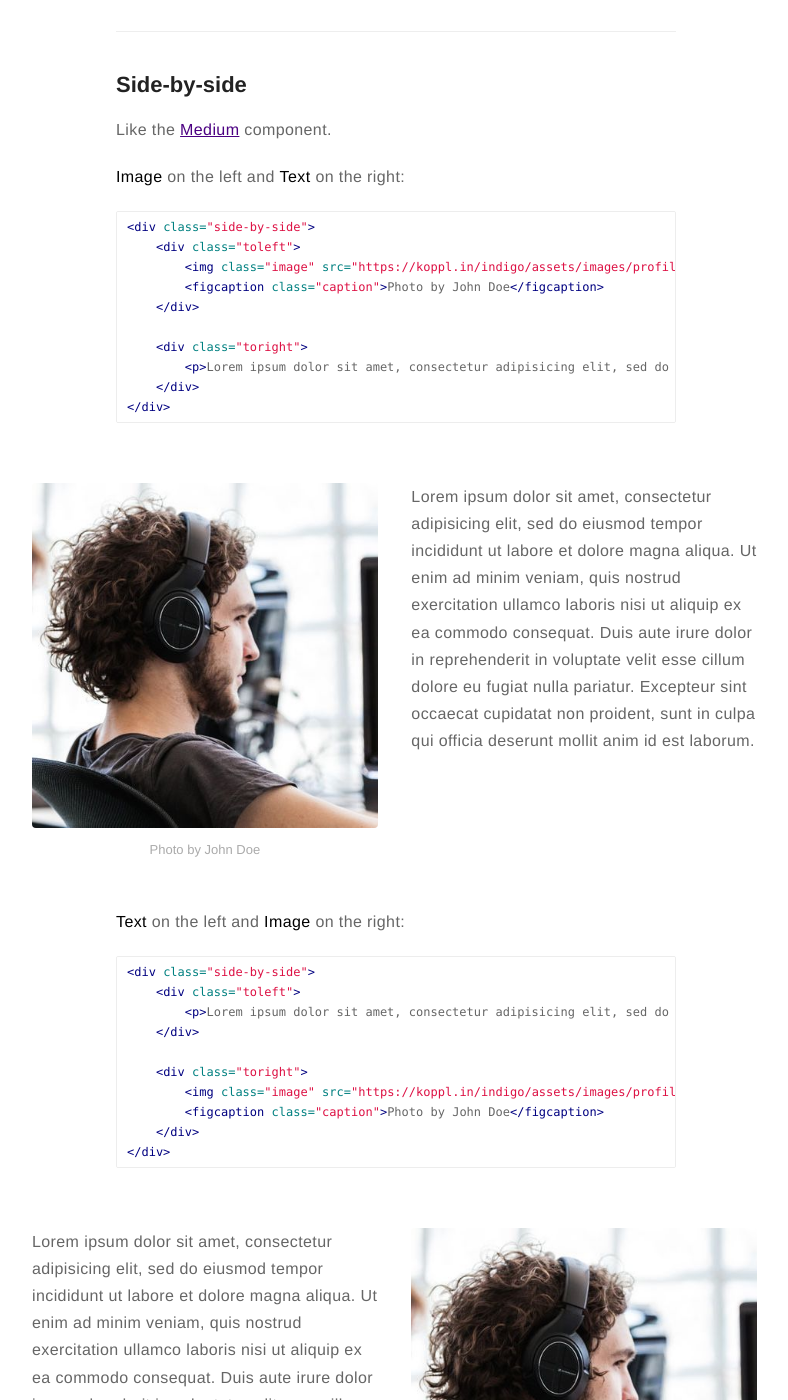
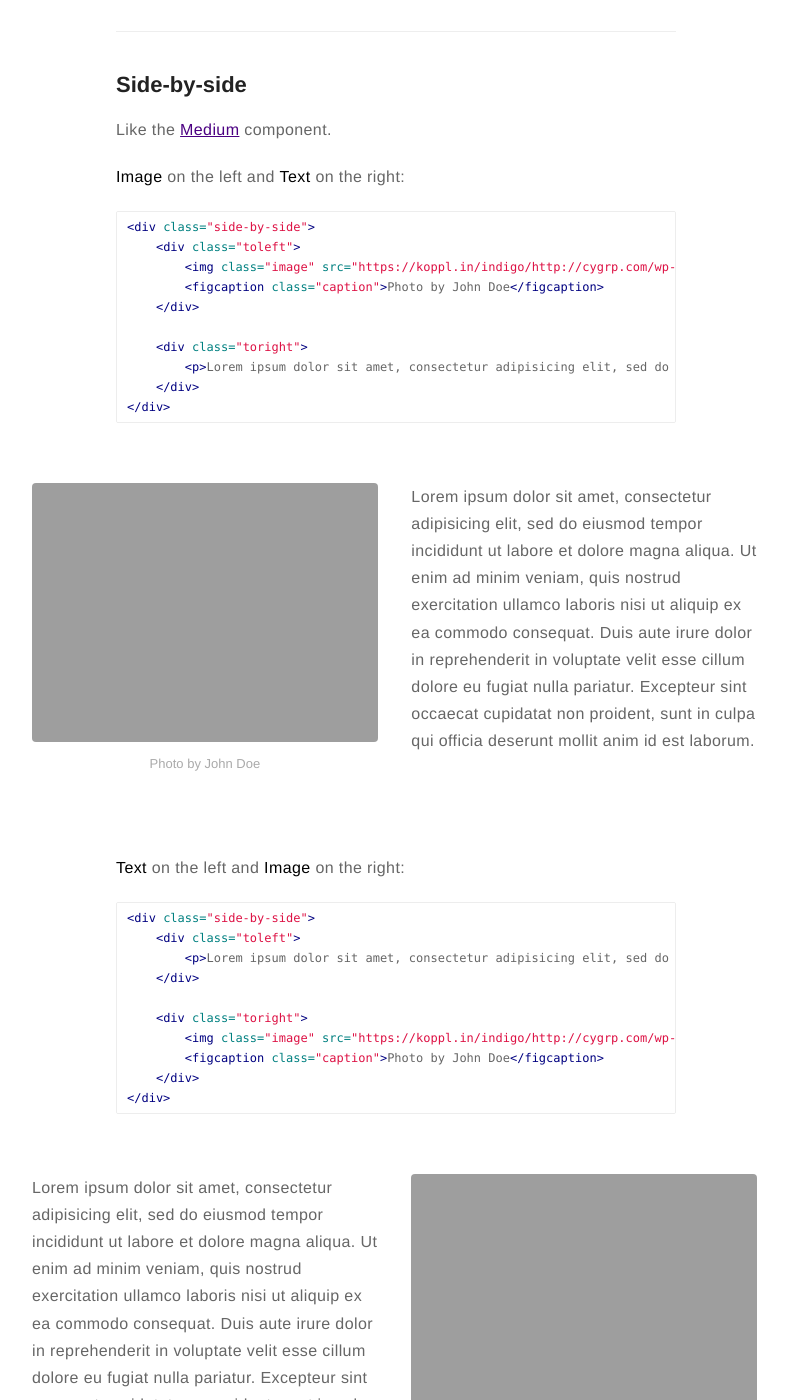
Before and after one commit to cybergroupdevs/cybergroupdevs.github.io, a Jekyll site: the page built from _posts/2015-02-24-markdown-extra-components.markdown, in a window 1280 px wide and 1400 px high, scrolled down 1068 px. Shown: the whole window, without its empty margins (244-1032 px from the left). Built offline with Jekyll 4.4.1, drawn with Linux system fonts in a browser that asks for light colours; comment, search, counter and statistics services are not loaded; some of the changed text lies outside the part shown.

Commit message:
Adding theme details
Detailing

```diff
--- a/_config.yml
+++ b/_config.yml
@@ -1,14 +1,14 @@
 # main text of home
-name: John Doe
-bio: A Man who travels the world eating noodles
+name: CyberGroup
+bio: Delivering technology solutions for almost 20 years
 
 # twitter summary info
 description: A blog about technology and stuff related
 
 # if it's an external image, update below for true
 # better with square images
-external-image: false
-picture: assets/images/profile.jpg
+external-image: true
+picture: http://cygrp.com/wp-content/themes/jupiter/img/logo.png
 
 # If you want to include your resume, set to true
 # and specify source (external or local).
```
